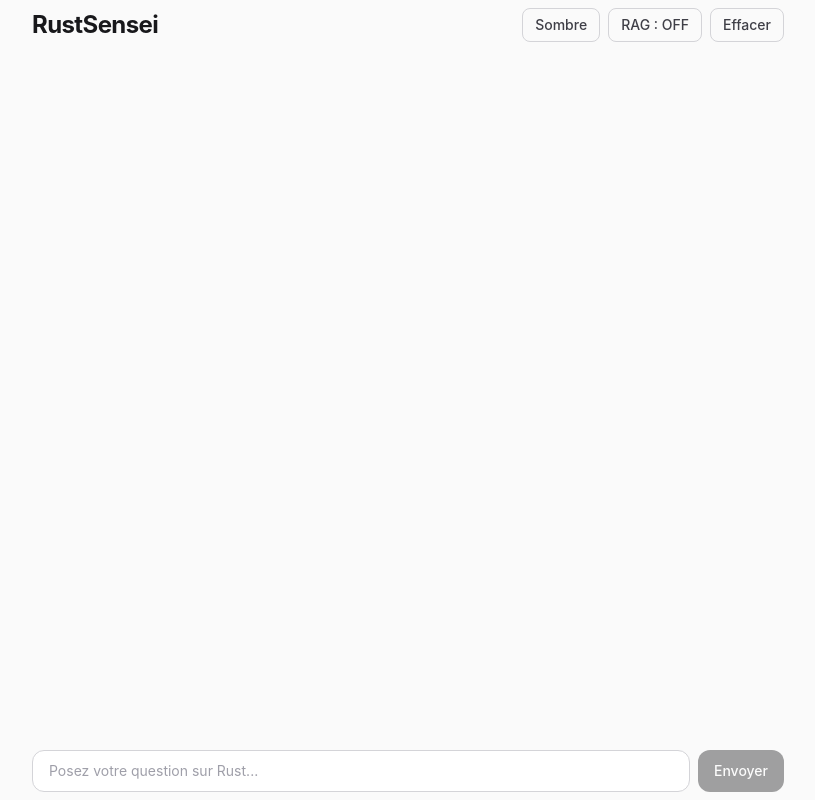
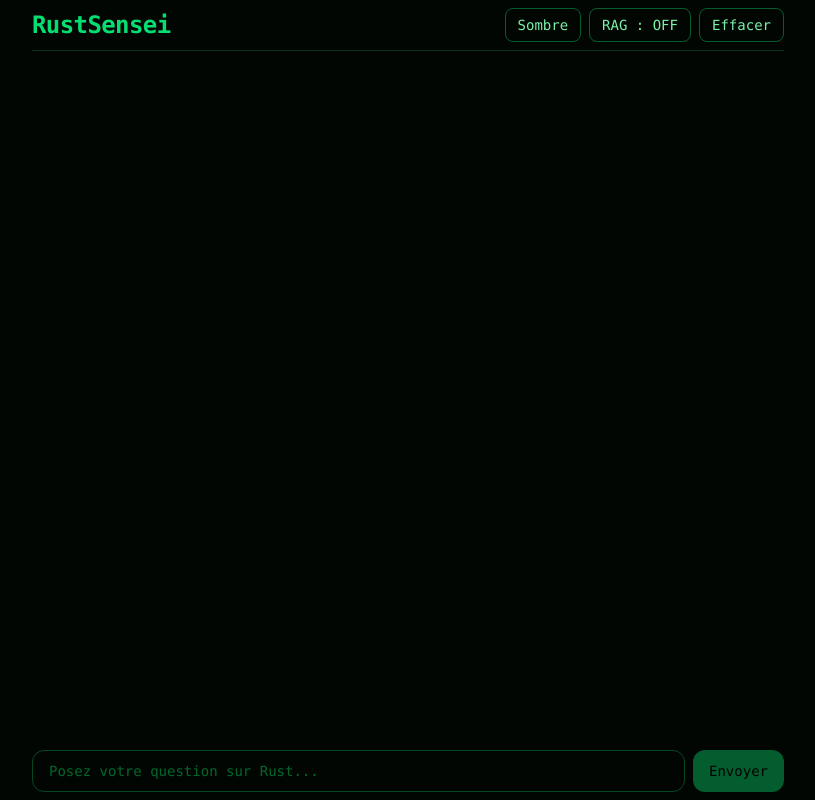
Before and after one commit to 2501Pr0ject/RustSensei, a React (Vite) app in the folder frontend/: page / in a window 1280 px wide. Shown: the whole page, without its empty margins (232-1047 px from the left). Built offline with nearby package versions, Linux system fonts and the light colour scheme.

Commit message:
feat: matrix terminal theme for chat frontend

```diff
--- a/frontend/src/App.tsx
+++ b/frontend/src/App.tsx
@@ -65,18 +65,18 @@ export function App() {
 
   return (
     <div
-      className={`flex min-h-screen flex-col bg-zinc-50 text-zinc-900 dark:bg-zinc-950 dark:text-zinc-100 ${
+      className={`flex min-h-screen flex-col bg-[#020603] font-mono text-green-400 dark:bg-[#030a06] ${
         dark ? "dark" : ""
       }`}
     >
       <div className="mx-auto flex w-full max-w-3xl flex-1 flex-col gap-2 p-2">
-        <header className="flex flex-wrap items-center justify-between gap-2">
-          <h1 className="text-xl font-bold tracking-tight sm:text-2xl">RustSensei</h1>
+        <header className="flex flex-wrap items-center justify-between gap-2 border-b border-green-400/20 pb-2">
+          <h1 className="text-xl sm:text-2xl font-bold tracking-tight text-green-400">RustSensei</h1>
           <div className="flex flex-wrap items-center gap-2">
             <button
               type="button"
               onClick={() => setDark((d) => !d)}
-              className="rounded-lg border border-zinc-300 px-3 py-1.5 text-sm font-medium text-zinc-700 hover:bg-zinc-100 dark:border-zinc-700 dark:text-zinc-300 dark:hover:bg-zinc-800"
+              className="rounded-lg border border-green-400/40 px-3 py-1.5 text-sm font-medium text-green-300 hover:bg-green-400/10"
             >
               {dark ? "Clair" : "Sombre"}
             </button>
@@ -85,8 +85,8 @@ export function App() {
               onClick={() => setUseRag((r) => !r)}
               className={`rounded-lg border px-3 py-1.5 text-sm font-medium ${
                 useRag
-                  ? "border-zinc-900 bg-zinc-900 text-white dark:border-zinc-100 dark:bg-zinc-100 dark:text-zinc-900"
-                  : "border-zinc-300 text-zinc-700 hover:bg-zinc-100 dark:border-zinc-700 dark:text-zinc-300 dark:hover:bg-zinc-800"
+                  ? "border-green-400 bg-green-400 text-black"
+                  : "border-green-400/40 text-green-300 hover:bg-green-400/10"
               }`}
             >
               RAG : {useRag ? "ON" : "OFF"}
@@ -94,7 +94,7 @@ export function App() {
             <button
               type="button"
               onClick={clearChat}
-              className="rounded-lg border border-zinc-300 px-3 py-1.5 text-sm font-medium text-zinc-700 hover:bg-zinc-100 dark:border-zinc-700 dark:text-zinc-300 dark:hover:bg-zinc-800"
+              className="rounded-lg border border-green-400/40 px-3 py-1.5 text-sm font-medium text-green-300 hover:bg-green-400/10"
             >
               Effacer
             </button>
@@ -105,10 +105,10 @@ export function App() {
           {messages.map((m, i) => (
             <div
               key={i}
-              className={`rounded-2xl px-4 py-3 ${
+              className={`self-end rounded-2xl px-4 py-3 rounded-br-md border bg-green-400/10 text-green-300 ${
                 m.role === "user"
-                  ? "self-end rounded-br-md bg-zinc-900 text-white dark:bg-zinc-100 dark:text-zinc-900"
-                  : "self-start rounded-bl-md bg-zinc-100 dark:bg-zinc-800"
+                  ? ""
+                  : "self-start rounded-bl-sm border-green-400/30 bg-transparent text-green-400"
               }`}
             >
               {m.role === "assistant" ? (
@@ -119,14 +119,12 @@ export function App() {
                 <p className="whitespace-pre-wrap text-sm">{m.content}</p>
               )}
               {m.citations && m.citations.length > 0 ? (
-                <div className="mt-2 text-xs text-zinc-500 dark:text-zinc-400">
-                  Sources : {m.citations.join(", ")}
-                </div>
+                <div className="mt-2 text-xs text-green-500/70">Sources : {m.citations.join(", ")}</div>
               ) : null}
             </div>
           ))}
           {showThinking ? (
-            <div className="self-start rounded-2xl rounded-bl-md bg-zinc-100 px-4 py-3 text-sm text-zinc-500 dark:bg-zinc-800 dark:text-zinc-400">
+            <div className="self-start rounded-2xl rounded-bl-sm border border-green-400/30 px-4 py-3 text-green-500">
               <span className="animate-pulse">RustSensei réfléchit...</span>
             </div>
           ) : null}
@@ -144,17 +142,17 @@ export function App() {
             value={input}
             onChange={(e) => setInput(e.target.value)}
             placeholder="Posez votre question sur Rust..."
-            className="min-w-0 flex-1 rounded-xl border border-zinc-300 bg-white px-4 py-2.5 text-sm text-zinc-900 placeholder-zinc-400 focus:outline-none focus:ring-2 focus:ring-zinc-400 dark:border-zinc-700 dark:bg-zinc-900 dark:text-zinc-100 dark:placeholder-zinc-500"
+            className="min-w-0 flex-1 rounded-xl border border-green-400/30 bg-transparent px-4 py-2.5 font-mono text-sm text-green-300 placeholder-green-500/50 focus:outline-none focus:ring-2 focus:ring-green-400/50"
           />
           <button
             type="submit"
             disabled={sending || !input.trim()}
-            className="rounded-xl bg-zinc-900 px-4 py-2.5 text-sm font-medium text-white disabled:opacity-40 dark:bg-zinc-100 dark:text-zinc-900"
+            className="rounded-xl bg-green-400 px-4 py-2.5 font-mono text-sm font-medium text-black disabled:opacity-40"
           >
             Envoyer
           </button>
         </form>
-        {error ? <p className="text-sm text-red-600 dark:text-red-400">{error}</p> : null}
+        {error ? <p className="text-sm text-red-400">{error}</p> : null}
       </div>
     </div>
   );
--- a/frontend/src/index.css
+++ b/frontend/src/index.css
@@ -32,19 +32,19 @@
   margin-top: 0.5rem;
   margin-bottom: 0.5rem;
   border-left-width: 4px;
-  border-color: #d4d4d8;
+  border-color: #14532d;
   padding-left: 1rem;
-  color: #52525b;
+  color: #4ade80;
 }
 .rust-response pre {
   margin-top: 0.75rem;
   margin-bottom: 0.75rem;
   overflow-x: auto;
   border-radius: 0.5rem;
-  background-color: #18181b;
+  background-color: #02120b;
   padding: 0.75rem;
   font-size: 0.875rem;
-  color: #f4f4f5;
+  color: #4ade80;
 }
 .rust-response pre code {
   background-color: transparent;
@@ -52,14 +52,13 @@
 }
 .rust-response :where(code) {
   border-radius: 0.25rem;
-  background-color: #f4f4f5;
+  background-color: rgba(74, 222, 128, 0.12);
   padding: 0.125rem 0.375rem;
   font-size: 0.875rem;
-  color: #18181b;
+  color: #86efac;
 }
-.dark .rust-response :where(code) {
-  background-color: #3f3f46;
-  color: #f4f4f5;
+.rust-response :where(code):dark {
+  background-color: rgba(74, 222, 128, 0.18);
 }
 .rust-response table {
   margin-top: 0.75rem;
@@ -70,6 +69,6 @@
 .rust-response th,
 .rust-response td {
   border-width: 1px;
-  border-color: #d4d4d8;
+  border-color: #14532d;
   padding: 0.25rem 0.5rem;
 }
```
